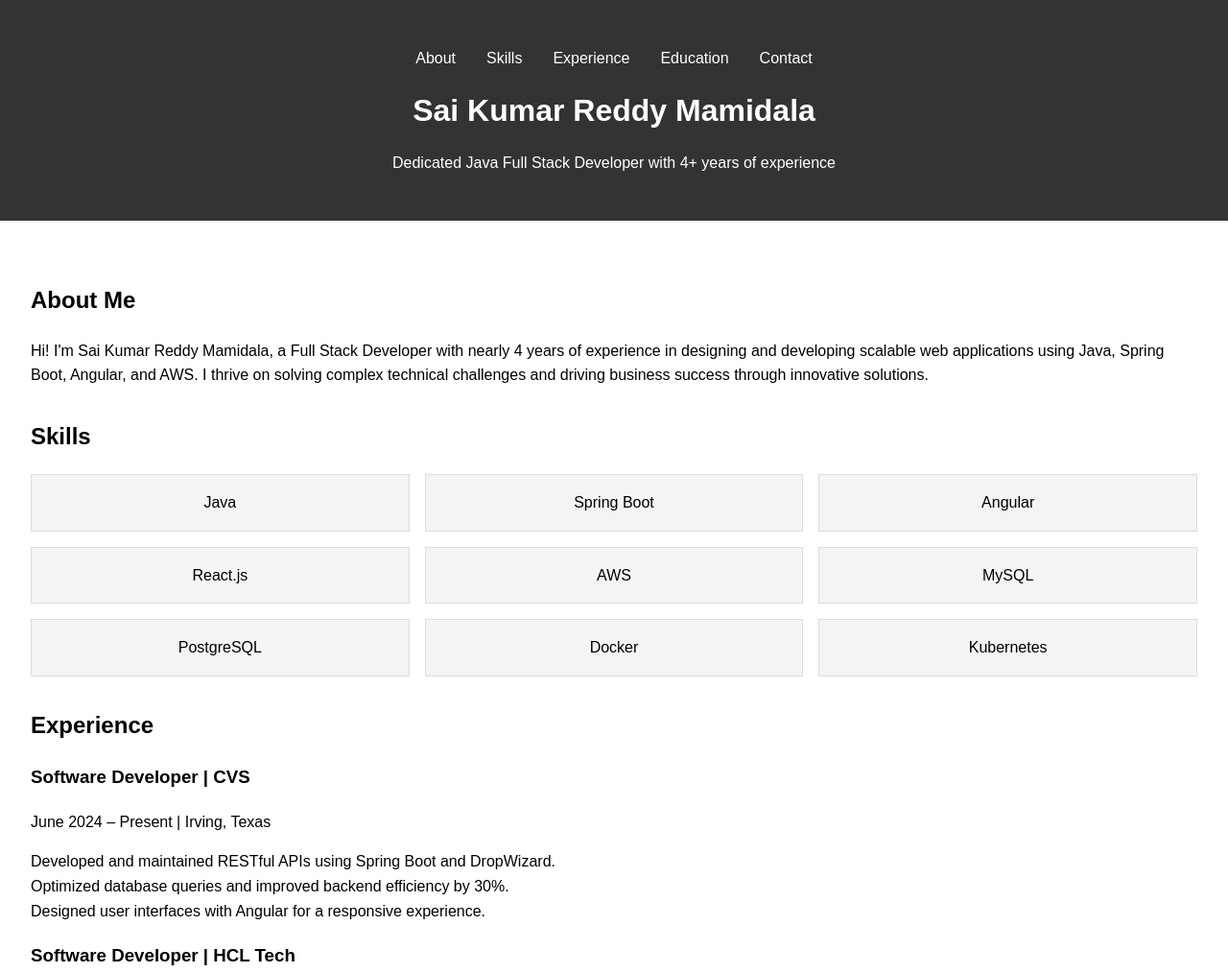
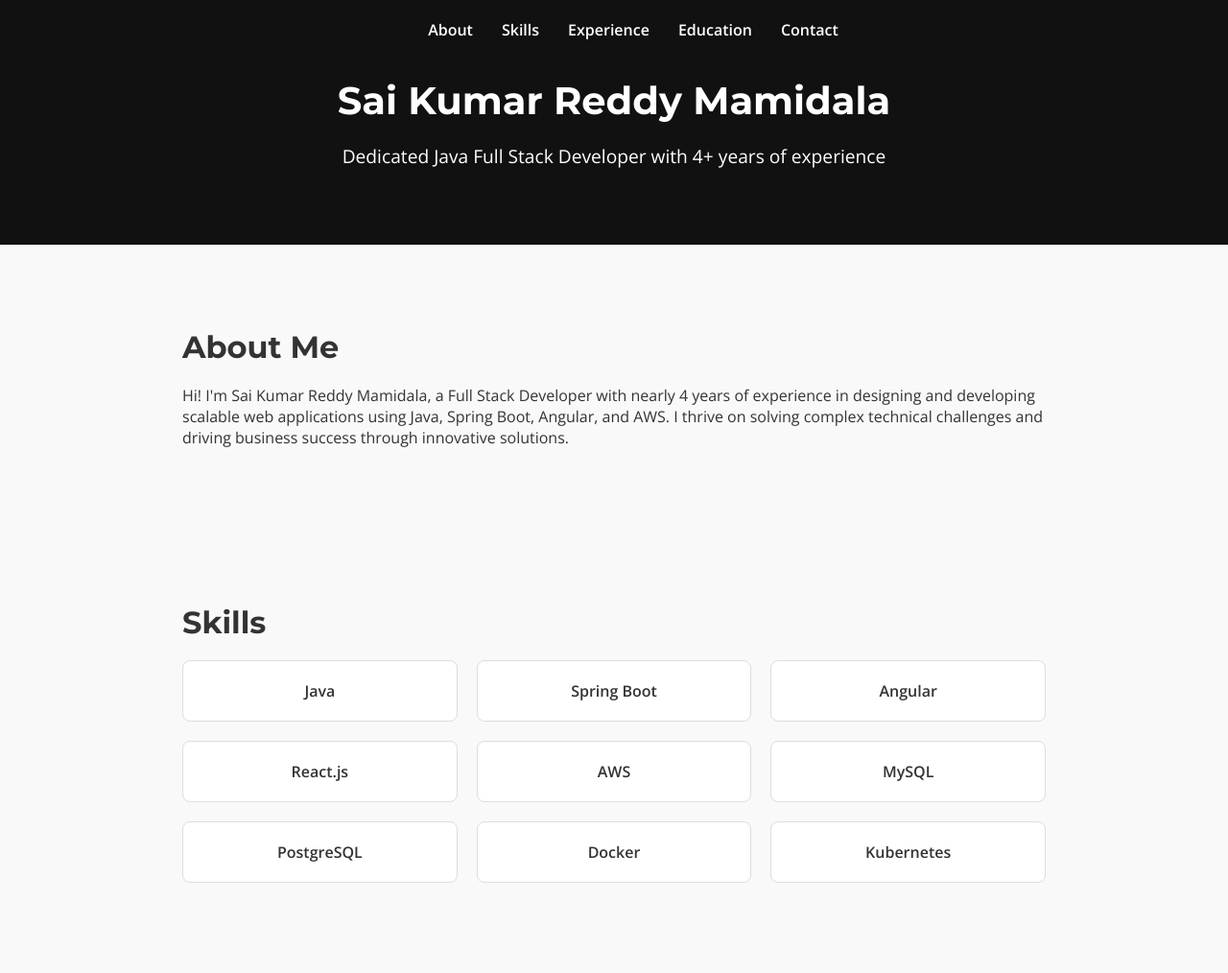
Before and after one commit to Mamidalasaireddy/Portfolio-Website, a plain HTML site: page index.html in a window 1280 px wide. Shown: the top 1014 px of the page at 96% size. Drawn offline with nearby package versions, Linux system fonts and the light colour scheme.

Commit message:
Update style.css

```diff
--- a/style.css
+++ b/style.css
@@ -1,68 +1,87 @@
 /* General Styles */
 body {
-  font-family: Arial, sans-serif;
+  font-family: 'Open Sans', sans-serif;
   margin: 0;
   padding: 0;
-  line-height: 1.6;
+  background-color: #f9f9f9;
+  color: #333;
 }
 
 header {
-  background: #333;
+  background: #111;
   color: #fff;
-  padding: 2rem 0;
+  padding: 60px 20px;
   text-align: center;
+  position: relative;
 }
 
 header nav ul {
   display: flex;
   justify-content: center;
   list-style: none;
+  margin: 0;
   padding: 0;
+  position: absolute;
+  top: 20px;
+  width: 100%;
 }
 
 header nav ul li {
-  margin: 0 1rem;
+  margin: 0 15px;
 }
 
 header nav ul li a {
   color: #fff;
   text-decoration: none;
+  font-weight: bold;
 }
 
 .intro h1 {
-  margin: 1rem 0;
+  font-family: 'Montserrat', sans-serif;
+  font-size: 2.5rem;
+  margin: 20px 0;
 }
 
-main {
-  padding: 2rem;
+.intro p {
+  font-size: 1.2rem;
 }
 
+/* Section Styles */
 section {
-  margin: 2rem 0;
+  padding: 60px 20px;
+  max-width: 900px;
+  margin: 0 auto;
+}
+
+h2 {
+  font-family: 'Montserrat', sans-serif;
+  font-size: 2rem;
+  margin-bottom: 20px;
 }
 
 .skills-grid {
   display: grid;
   grid-template-columns: repeat(3, 1fr);
-  gap: 1rem;
+  gap: 20px;
 }
 
 .skill {
-  background: #f4f4f4;
+  background: #fff;
   border: 1px solid #ddd;
-  padding: 1rem;
+  padding: 20px;
   text-align: center;
+  font-weight: bold;
+  border-radius: 8px;
 }
 
 .experience ul {
-  list-style: none;
-  padding: 0;
+  list-style: disc;
+  margin: 10px 0 20px 20px;
 }
 
 footer {
+  background: #111;
+  color: #fff;
   text-align: center;
-  background: #333;
-  color: #fff;
-  padding: 1rem 0;
-  margin-top: 2rem;
+  padding: 20px 0;
 }
```
